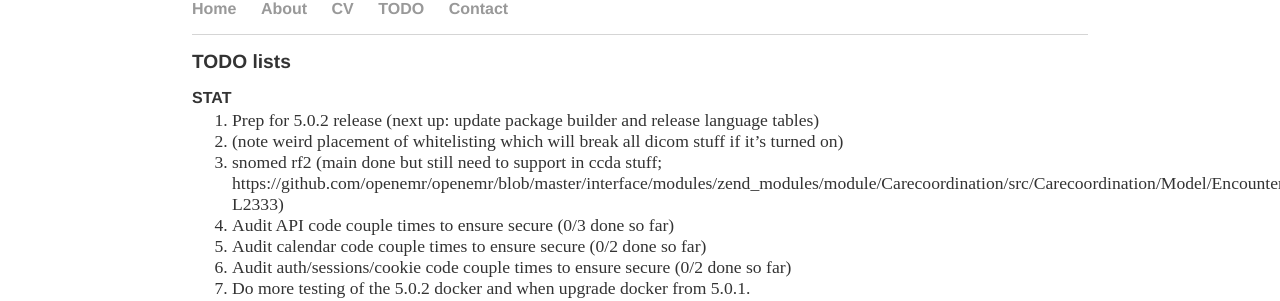
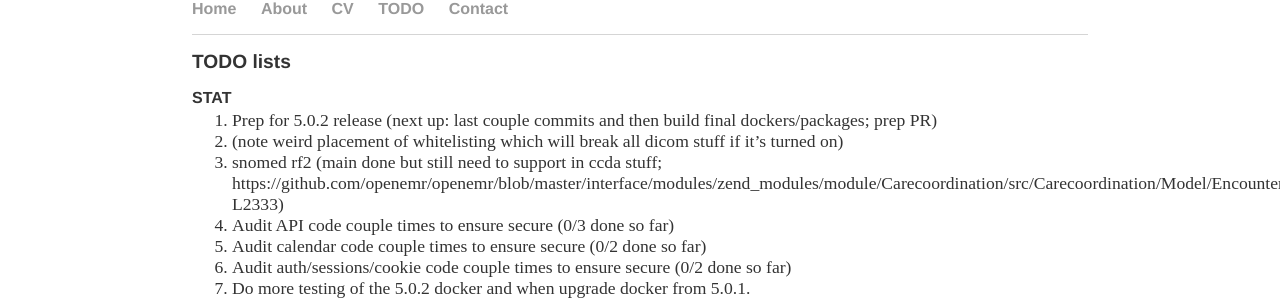
Before and after one commit to bradymiller/bradymiller.github.io, a Jekyll site: the page built from todo/index.md, in a window 1280 px wide. Shown: the part 149-450 px from the top of the page. Built offline with Jekyll 4.4.1, drawn with Linux system fonts in a browser that asks for light colours; our own code applies the rules of GitHub Pages for plain Markdown files.

Commit message:
Update index.md

```diff
--- a/todo/index.md
+++ b/todo/index.md
@@ -4,7 +4,7 @@ layout: default
 ## TODO lists
 
 ### STAT
-1. Prep for 5.0.2 release (next up: update package builder and release language tables)
+1. Prep for 5.0.2 release (next up: last couple commits and then build final dockers/packages; prep PR)
 1. (note weird placement of whitelisting which will break all dicom stuff if it's turned on)
 1. snomed rf2 (main done but still need to support in ccda stuff; https://github.com/openemr/openemr/blob/master/interface/modules/zend_modules/module/Carecoordination/src/Carecoordination/Model/EncounterccdadispatchTable.php#L2316-L2333)
 1. Audit API code couple times to ensure secure (0/3 done so far)
```
